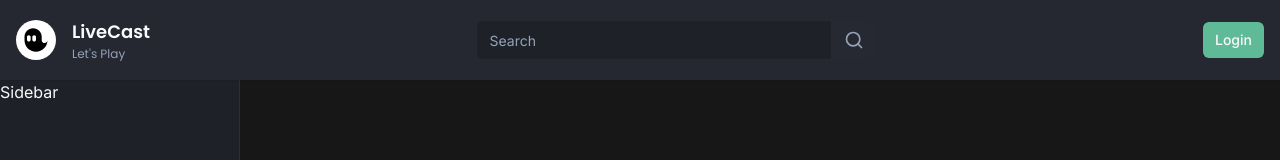
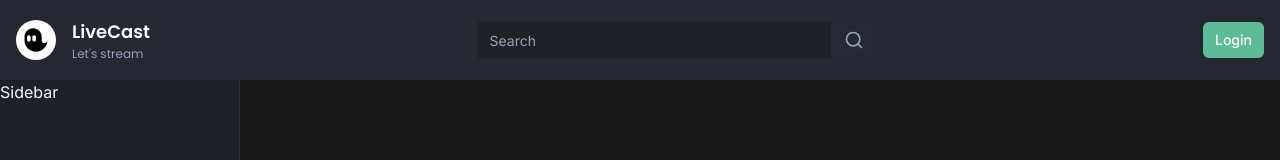
Before and after one commit to vcristian1/LiveCast, a Next.js app: page / in a window 1280 px wide. Shown: the top 160 px of the page. Built offline with nearby package versions, Linux system fonts and the light colour scheme; no server answers.

Commit message:
created store directory in root, with use-sidebar.ts which creates a custom hook called useSidebar that manages the state of a sidebar component in a React application. It provides state properties for managing the sidebar's collapsed state and functions for expanding and collapsing the sidebar.

```diff
--- a/app/(browse)/_components/navbar/logo.tsx
+++ b/app/(browse)/_components/navbar/logo.tsx
@@ -23,7 +23,7 @@ export const Logo = () => {
                     <p className='text-lg font-semibold'>
                         LiveCast
                     </p>
-                    <p className='text-xs text-muted-foreground'>Let&apos;s Play</p>
+                    <p className='text-xs text-muted-foreground'>Let&apos;s stream</p>
                 </div>
             </div>
         </Link>
```
Also changed, not shown: store/use-sidebar.ts (added, +13 -0 lines).
